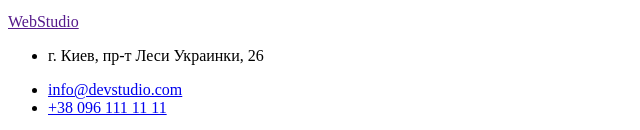
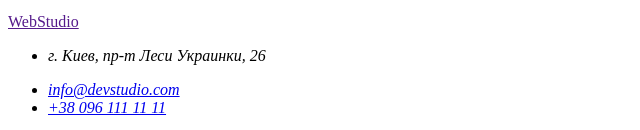
Before and after one commit to Zombik007/goit-markup-hw-01, a plain HTML site: page index.html in a window 1280 px wide. Shown: the part 2911-3041 px from the top of the page, 0-640 px from the left. Drawn offline with Linux system fonts and the light colour scheme.

Commit message:
Додає тег <address>

```diff
--- a/index.html
+++ b/index.html
@@ -114,11 +114,13 @@
     <!-- Подвал этой страницы -->
     <footer>
         <a href=""><span>Web</span>Studio</a>
-        <ul>
-            <li><p>г. Киев, пр-т Леси Украинки, 26</p></li>
-            <li><a href="mailto:info@devstudio.com">info@devstudio.com</a></li>
-            <li><a href="tel:+380961111111">+38 096 111 11 11</a></li>
-        </ul>
+        <address>
+            <ul>
+                <li><p>г. Киев, пр-т Леси Украинки, 26</p></li>
+                <li><a href="mailto:info@devstudio.com">info@devstudio.com</a></li>
+                <li><a href="tel:+380961111111">+38 096 111 11 11</a></li>
+            </ul>
+        </address>
     </footer>
     <!-- /Подвал этой страницы -->
 
```
